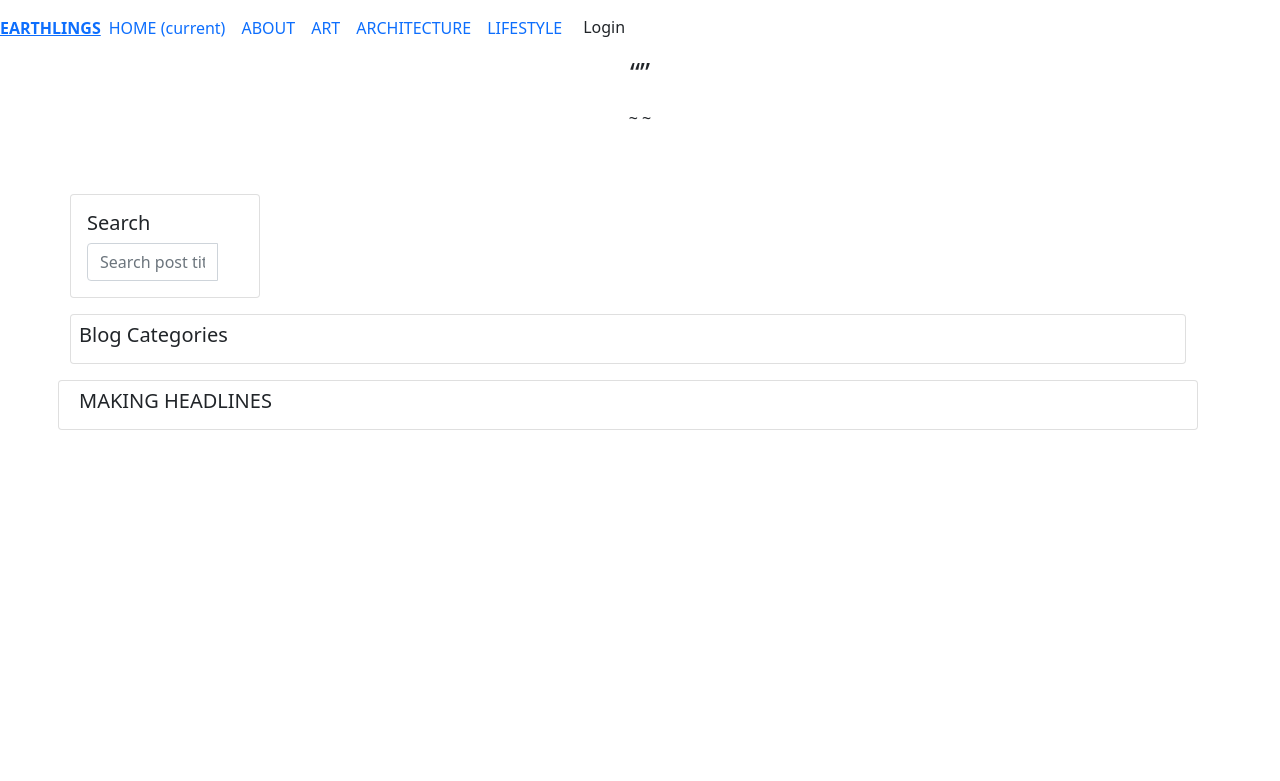
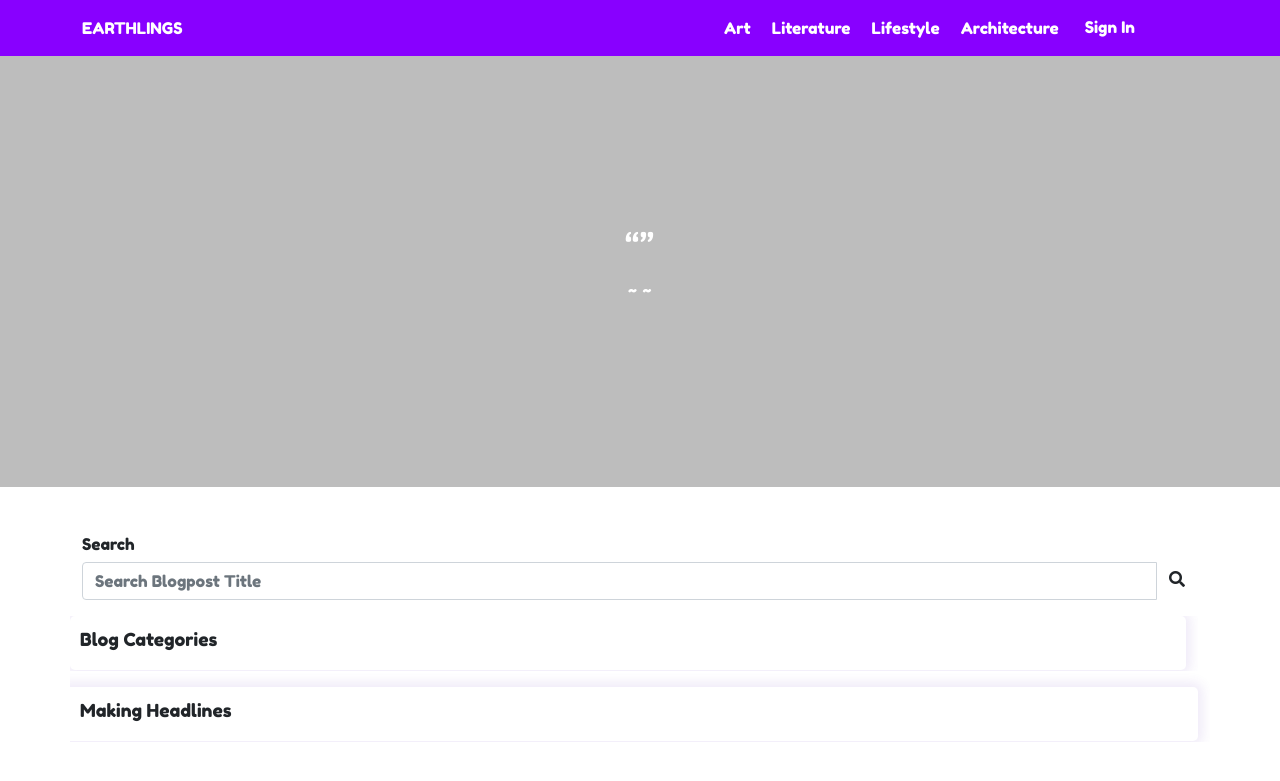
Before and after one commit to oyesa/BlogIp, a Flask app: page / in a window 1280 px wide. Shown: the top 781 px of the page. Run offline with Flask 2, Linux system fonts and the light colour scheme; data that the repository does not hold is empty; some libraries are stand-ins or nearby versions.

Commit message:
add styling for app

```diff
--- a/app/auth/views.py
+++ b/app/auth/views.py
@@ -17,8 +17,8 @@ def register():
         elif User.query.filter_by(username=form.username.data).first():
             flash('Username already exists', category='error')
             return redirect(url_for('auth.register'))
-        elif len(form.password.data) < 8:
-            flash('Password must be at least 7 characters', category='error')
+        elif len(form.password.data) > 3:
+            flash('Password must be at least 3 characters', category='error')
             return redirect(url_for('auth.register'))
 
         else:
--- a/app/static/css/index.css
+++ b/app/static/css/index.css
@@ -0,0 +1,183 @@
+/* font-family: 'Fredoka One', cursive; */
+
+*{
+  margin: 0;
+  padding: 0;
+  overflow-x: hidden;
+  font-family: 'Fredoka One', cursive;
+}
+
+
+/* navbar */
+/* .header{
+  min-height: 100vh;
+  width: 100%;
+  background-position: center;
+  background-image: url("../img/bck1.jpg");
+  background-size: cover;
+  position: relative;
+}
+
+.headings {
+  font-family: "Merienda", cursive;
+}
+
+.nav-logo {
+  border: 3px solid white;
+  border-radius: 5%;
+  color: white;
+  text-decoration-line: none;
+  font-size: 20px;
+}
+
+.nav-link{
+  font-size: 17px;
+  color: white !important;
+  justify-content: space-between;
+}
+
+.nav-link:hover{
+  background: #f44336;
+  border-radius: 3px;
+}
+
+.nav-links ul li a {
+  font-size: 13px;
+  color: white;
+  text-decoration: none;
+  font-size: 13px;
+} */
+
+/* navbar */
+.navbar-brand {
+  color: white;
+  font-family: 'Fredoka One', cursive;
+  text-transform: uppercase;
+  font-size: 16px;
+}
+.nav-link:hover{
+  color: var(--main-color);
+}
+.navbar-brand:hover {
+  color: rgb(255, 255, 255);
+}
+.navbar-expand-lg {
+  background: #80f;
+}
+
+.navbar-expand-lg li a {
+  color: white;
+}
+
+.navbar-toggler {
+  background-color: white;
+}
+.nav-right {
+  margin-right: 50px;
+  text-transform: capitalize;
+  font-size: 1rem;
+  font-weight: 400;
+}
+
+.nav-link {
+  margin-right: 5px;
+}
+
+.body{
+  .text-underline {
+    text-decoration: underline;
+  }
+
+  .btn-default {
+    margin-top: 10px;
+  }
+
+  a,
+  a:hover,
+  a:focus {
+    text-decoration: none;
+    color: black;
+  }
+
+  .fa {
+    color: #c5015f;
+    font-size: 15px;
+  }
+
+  .fade-item {
+    font-weight: 400;
+    color: rgb(63, 63, 63);
+    text-transform: uppercase;
+  }
+
+  .btn,
+  .btn:hover {
+    background-color: var(--main-color);
+    color: #fff;
+  }
+
+  .btn-outline-dark,
+  .btn-outline-dark:hover {
+    background-color: transparent;
+    color: black;
+  }
+
+  .b-r {
+    text-transform: uppercase;
+    border-radius: 20px;
+    padding: 7px;
+  }
+  .bg-lightdark {
+    background-color: #dbdbdb;
+  }
+
+}
+
+/* homepage */
+.homepage {
+  background-image: url("../img/bck2.jpg");
+  background-size: cover;
+  background-position: center;
+  background-repeat: no-repeat;
+}
+
+.homepage-content {
+  margin: 170px 0px 170px 0px;
+}
+
+.homepage-content h3 {
+  letter-spacing: 1px;
+  font-size: 1.8rem;
+  font-family: "Poppins", sans-serif;
+}
+.home {
+  background-color: rgba(39, 39, 39, 0.3);
+  color: white;
+}
+
+.card {
+  background: #fff none repeat scroll 0 0;
+  border: 2px solid #fff;
+  border-radius: 5px;
+  box-shadow: 0 0 11px 5px rgb(103 58 183 / 10%);
+  margin-bottom: 1px;
+  padding: 1px 1px;
+  transition: all 300ms ease-in-out;
+  -webkit-transition: all 300ms ease-in-out;
+}
+
+.card:hover {
+  box-shadow: 0 0 11px 5px rgba(70, 41, 121, 0.25);
+  background: linear-gradient(-19deg, rgba(235, 174, 8, 0.95) 0px);
+}
+
+.card h5 {
+  font-size: 18px;
+  line-height: 26px;
+}
+
+.post-card img {
+  border-radius: 5px 5px 0 0;
+  height: 200px;
+  width: 100%;
+}
--- a/app/templates/base.html
+++ b/app/templates/base.html
@@ -14,11 +14,14 @@
     <meta name="viewport" content="width=device-width, initial-scale=1, shrink-to-fit=no">
 
     <!-- Bootstrap CSS -->
-    <link rel="stylesheet" href="https://stackpath.bootstrapcdn.com/bootstrap/5.1.1/css/bootstrap.min.css" integrity="sha384-ggOyR0iXCbMQv3Xipma34MD+dH/1fQ784/j6cY/iJTQUOhcWr7x9JvoRxT2MZw1T" crossorigin="anonymous">
+    <link href="https://cdn.jsdelivr.net/npm/bootstrap@5.1.1/dist/css/bootstrap.min.css" rel="stylesheet" integrity="sha384-F3w7mX95PdgyTmZZMECAngseQB83DfGTowi0iMjiWaeVhAn4FJkqJByhZMI3AhiU" crossorigin="anonymous">
+    <link rel="stylesheet" href="https://cdnjs.cloudflare.com/ajax/libs/font-awesome/5.15.4/css/all.min.css"
+    integrity="sha512-1ycn6IcaQQ40/MKBW2W4Rhis/DbILU74C1vSrLJxCq57o941Ym01SwNsOMqvEBFlcgUa6xLiPY/NS5R+E6ztJQ=="
+    crossorigin="anonymous" referrerpolicy="no-referrer" />
     <link rel="preconnect" href="https://fonts.googleapis.com">
     <link rel="preconnect" href="https://fonts.gstatic.com" crossorigin>
     <link href="https://fonts.googleapis.com/css2?family=Fredoka+One&display=swap" rel="stylesheet">
-    <link rel="stylesheet" href="{{ url_for('static',filename='css/styles.css')}}">
+    <link rel="stylesheet" href="{{ url_for('static',filename='css/index.css')}}">
   </head>
   <body>
 
@@ -39,8 +42,10 @@
 
     <!-- Optional JavaScript -->
     <!-- jQuery first, then Popper.js, then Bootstrap JS -->
-    <script src="https://code.jquery.com/jquery-3.3.1.slim.min.js" integrity="sha384-q8i/X+965DzO0rT7abK41JStQIAqVgRVzpbzo5smXKp4YfRvH+8abtTE1Pi6jizo" crossorigin="anonymous"></script>
-    <script src="https://cdnjs.cloudflare.com/ajax/libs/popper.js/1.14.7/umd/popper.min.js" integrity="sha384-UO2eT0CpHqdSJQ6hJty5KVphtPhzWj9WO1clHTMGa3JDZwrnQq4sF86dIHNDz0W1" crossorigin="anonymous"></script>
-    <script src="https://stackpath.bootstrapcdn.com/bootstrap/5.1.1/js/bootstrap.min.js" integrity="sha384-JjSmVgyd0p3pXB1rRibZUAYoIIy6OrQ6VrjIEaFf/nJGzIxFDsf4x0xIM+B07jRM" crossorigin="anonymous"></script>
+    <script src="https://cdnjs.cloudflare.com/ajax/libs/jquery/3.3.1/jquery.min.js"></script>
+    <script src="https://cdn.jsdelivr.net/npm/bootstrap@5.1.1/dist/js/bootstrap.bundle.min.js"
+        integrity="sha384-/bQdsTh/da6pkI1MST/rWKFNjaCP5gBSY4sEBT38Q/9RBh9AH40zEOg7Hlq2THRZ"
+        crossorigin="anonymous"></script>
+    <script src="//cdn.ckeditor.com/4.11.1/standard/ckeditor.js"></script>
   </body>
 </html>
--- a/app/templates/index.html
+++ b/app/templates/index.html
@@ -3,7 +3,7 @@
 
 {% block content %}
 <!-- homepage-content -->
-<section class="homepage">
+<section id="landingpage">
   <div class="home">
       <div class="container">
           <div class="row">
@@ -27,21 +27,15 @@
         <div class="col-md-12">
             <div class="row">
                 {{ macro.displayPosts(posts) }}
-            </div>
-        </div>
-        <div class="col-md-2">
-          <div class="row">
-              <div class="card p-3 col-md-12">
-                  <h5>Search</h5>
+                <h6>Search</h6>
                 <form action="{{ url_for('main.search')}}" class="search">
                     <div class="input-group">
-                          <input type="text" class="form-control" placeholder="Search post title.." name="query">
+                        <input type="text" class="form-control" placeholder="Search Blogpost Title" name="query">
                         <div class="input-group-append">
-                              <button class="btn" type="submit"><i class="fa fa-search text-white"></i></button>
+                            <button class="btn" type="submit"><i class="fa fa-search"></i></button>
                         </div>
                     </div>
                 </form>
-              </div>
             </div>
         </div>
         <div class="row mt-3">
@@ -57,7 +51,7 @@
       </div>
       <div class="card p-2 row mt-3 tops">
 
-        <h5>MAKING HEADLINES</h5>
+        <h5>Making Headlines</h5>
 
         {% for post in latest_posts %}
         <a href="{{ url_for('main.single_post',id=post.id)}}">
--- a/app/templates/navbar.html
+++ b/app/templates/navbar.html
@@ -1,37 +1,35 @@
-<!--nav-section-->
-<section class="header">
-  <nav class="navbar navbar-expand-lg navbar-transparent bg-transparent fs-14">
-    <a class="nav-logo" href="/"><strong>EARTHLINGS</strong></a>
-    <button class="navbar-toggler" type="button" data-toggle="collapse" data-target="#navbarNavDropdown" aria-controls="navbarNavDropdown" aria-expanded="false" aria-label="Toggle navigation">
+<nav class="navbar navbar-expand-lg">
+  <div class="container container-fluid">
+      <a class="navbar-brand" href="/">
+          Earthlings
+      </a>
+      <button class="navbar-toggler" type="button" data-bs-toggle="collapse" data-bs-target="#navbarContent"
+          aria-controls="navbarSupportedContent" aria-expanded="false" aria-label="Toggle navigation">
           <span class="navbar-toggler-icon"></span>
+          <i class="fa fa-bars"></i>
       </button>
-    <div class="collapse navbar-collapse" id="navbarNavDropdown">
-      <ul class="navbar-nav ml-auto">
-        <li class="nav-item active">
-          <a class="nav-link" href="/">HOME <span class="sr-only">(current)</span></a>
+      <div class="collapse navbar-collapse" id="navbarContent">
+          <ul class="navbar-nav me-auto mb-2 mb-lg-0">
+          </ul>
+          <ul class="navbar-nav nav-right">
+              <li class="nav-item">
+                  <a class="nav-link active" href="{{ url_for('main.filter_posts',id=1) }}">Art</a>
               </li>
-        <li class="nav-item active">
-          <a class="nav-link" href="{{ url_for('main.filter_posts',id=1) }}" id="navbarDropdownMenuLink">
-            ABOUT
+              <li class="nav-item">
+                  <a class="nav-link" href="{{ url_for('main.filter_posts',id=2) }}">Literature</a>
+              </li>
+              <li class="nav-item">
+                  <a class="nav-link" href="{{ url_for('main.filter_posts',id=3) }}">Lifestyle</a>
+              </li>
+              <li class="nav-item">
+                  <a class="nav-link" href="{{ url_for('main.filter_posts',id=4) }}">Architecture</a>
+              </li>
+              {% if current_user.is_authenticated %}
+              <li class="nav-item dropdown ">
+                  <a class="nav-link dropdown-toggle btn btn-outline-danger" href="#" id="navbarDropdown"
+                      role="button" data-bs-toggle="dropdown" aria-expanded="false">
+                      {{current_user.username}}
                   </a>
-        </li>
-        </li>
-        <li class="nav-item active">
-          <a class="nav-link" href="{{ url_for('main.filter_posts',id=2) }}" id="navbarDropdownMenuLink">
-            ART
-          </a>
-        </li>
-        <li class="nav-item active">
-          <a class="nav-link" href="{{ url_for('main.filter_posts',id=3) }}" id="navbarDropdownMenuLink">
-            ARCHITECTURE
-          </a>
-        </li>
-        <li class="nav-item active">
-          <a class="nav-link" href="{{ url_for('main.filter_posts',id=4) }}">LIFESTYLE</a>
-        </li>
-        {% if current_user.is_authenticated  %}
-            <li class="nav-item dropdown ">
-              <a class="nav-link dropdown-toggle btn btn-outline-danger" href="#" id="navbarDropdown" role="button" data-bs-toggle="dropdown" aria-expanded="false"> {{current_user.username}} </a>
                   <ul class="dropdown-menu" aria-labelledby="navbarDropdown">
                       <li><a class="dropdown-item text-dark"
                               href="{{ url_for('main.profile', username=current_user.username)}}">My account</a></li>
@@ -40,10 +38,10 @@
               </li>
               {% else %}
               <li class="nav-item">
-              <a class="btn color-primary" href="{{ url_for('auth.login')}}">Login</a>
+                  <a class="btn color-primary" href="{{ url_for('auth.login')}}">sign in</a>
               </li>
-          {% endif %}
+              {%endif%}
           </ul>
       </div>
+  </div>
 </nav>
-</section>
```
Lines whose indentation alone changed are shown as unchanged.
